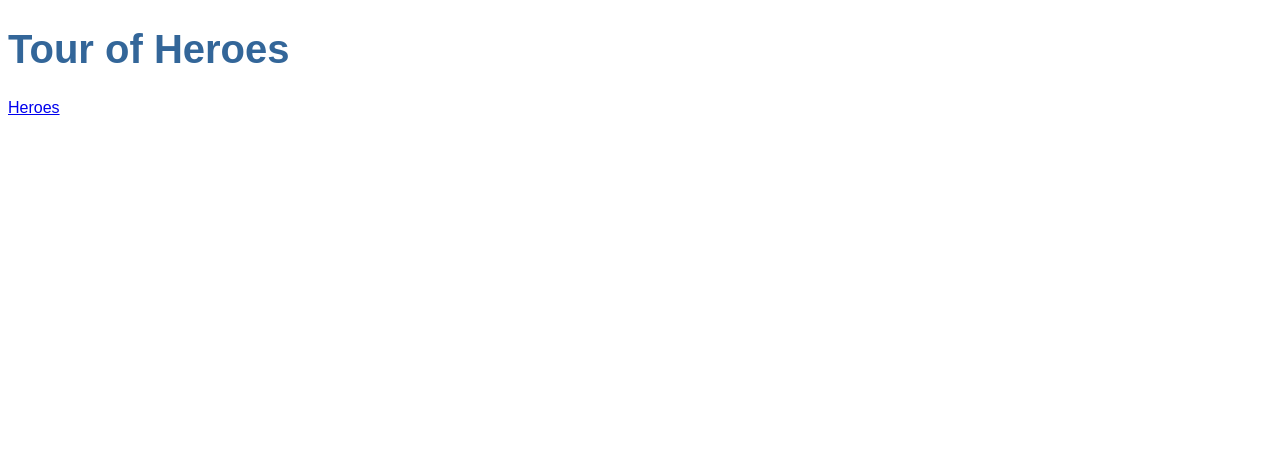
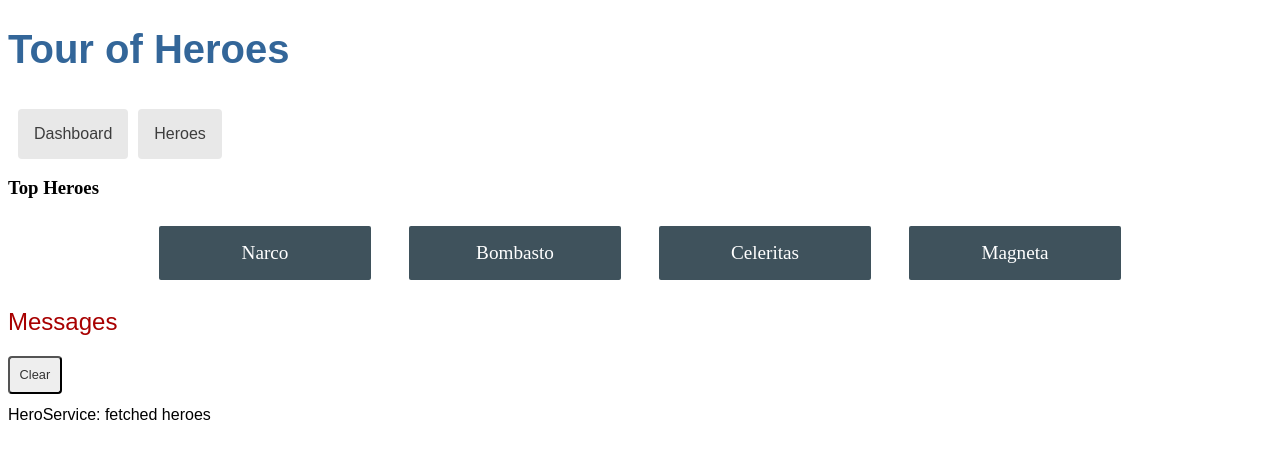
Before and after one commit to mysoyul/Angular_HeroApp, an Angular app: page /dashboard in a window 1280 px wide. Before the commit this address led to /. Shown: the top 458 px of the page. Built offline with nearby package versions, Linux system fonts and the light colour scheme.

Commit message:
dashboard component update

```diff
--- a/src/app/app-routing.module.ts
+++ b/src/app/app-routing.module.ts
@@ -2,8 +2,11 @@
 import { RouterModule, Routes } from '@angular/router';
 
 import { HeroesComponent } from './heroes/heroes.component';
+import { DashboardComponent } from './dashboard/dashboard.component';
 
 const routes: Routes = [
+  { path: '', redirectTo: '/dashboard', pathMatch: 'full' },
+  { path: 'dashboard', component: DashboardComponent },
   { path: 'heroes', component: HeroesComponent }
 ];
 
--- a/src/app/app.component.css
+++ b/src/app/app.component.css
@@ -21,3 +21,14 @@
 * {
   font-family: Arial, Helvetica, sans-serif;
 }
+
+nav a {
+  padding: 1rem;
+  text-decoration: none;
+  margin-top: 10px;
+  margin-left: 10px;
+  display: inline-block;
+  background-color: #e8e8e8;
+  color: #3d3d3d;
+  border-radius: 4px;
+}
--- a/src/app/app.component.html
+++ b/src/app/app.component.html
@@ -1,5 +1,6 @@
 <h1>{{ title }}</h1>
 <nav>
+  <a routerLink="/dashboard">Dashboard</a>
   <a routerLink="/heroes">Heroes</a>
 </nav>
 <router-outlet></router-outlet>
--- a/src/app/dashboard/dashboard.component.css
+++ b/src/app/dashboard/dashboard.component.css
@@ -0,0 +1,43 @@
+/* DashboardComponent's private CSS styles */
+h2 {
+  text-align: center;
+}
+.heroes-menu {
+  padding: 0;
+  margin: auto;
+  max-width: 1000px;
+  /* flexbox */
+  display: flex;
+  flex-direction: row;
+  flex-wrap: wrap;
+  justify-content: space-around;
+  align-content: flex-start;
+  align-items: flex-start;
+}
+a {
+  background-color: #3f525c;
+  border-radius: 2px;
+  padding: 1rem;
+  font-size: 1.2rem;
+  text-decoration: none;
+  display: inline-block;
+  color: #fff;
+  text-align: center;
+  width: 100%;
+  min-width: 70px;
+  margin: 0.5rem auto;
+  box-sizing: border-box;
+  /* flexbox */
+  order: 0;
+  flex: 0 1 auto;
+  align-self: auto;
+}
+@media (min-width: 600px) {
+  a {
+    width: 18%;
+    box-sizing: content-box;
+  }
+}
+a:hover {
+  background-color: #000;
+}
--- a/src/app/dashboard/dashboard.component.html
+++ b/src/app/dashboard/dashboard.component.html
@@ -1 +1,6 @@
-<p>dashboard works!</p>
+<h3>Top Heroes</h3>
+<div class="heroes-menu">
+  <a *ngFor="let hero of heroes">
+    {{ hero.name }}
+  </a>
+</div>
--- a/src/app/dashboard/dashboard.component.ts
+++ b/src/app/dashboard/dashboard.component.ts
@@ -1,3 +1,5 @@
+import { HeroService } from '../common/hero.service';
+import { Hero } from '../common/hero';
 import { Component, OnInit } from '@angular/core';
 
 @Component({
@@ -6,10 +8,17 @@
   styleUrls: ['./dashboard.component.css']
 })
 export class DashboardComponent implements OnInit {
+  heroes: Hero[] = []
 
-  constructor() { }
+  constructor(private heroService: HeroService) { }
 
   ngOnInit(): void {
+    this.getHeroes();
+  }
+
+  getHeroes(): void {
+    this.heroService.getHeroes()
+                    .subscribe(hero_list => this.heroes = hero_list.slice(1,5));
   }
 
 }
```
